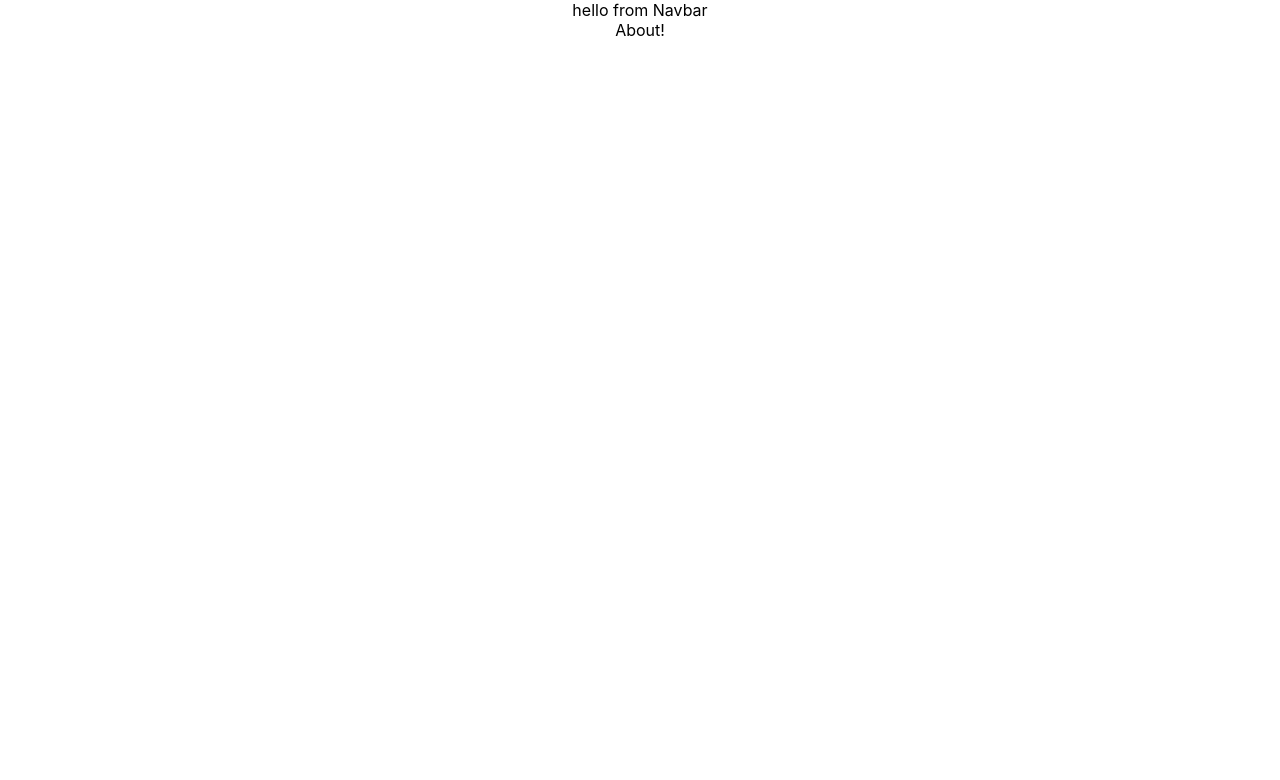
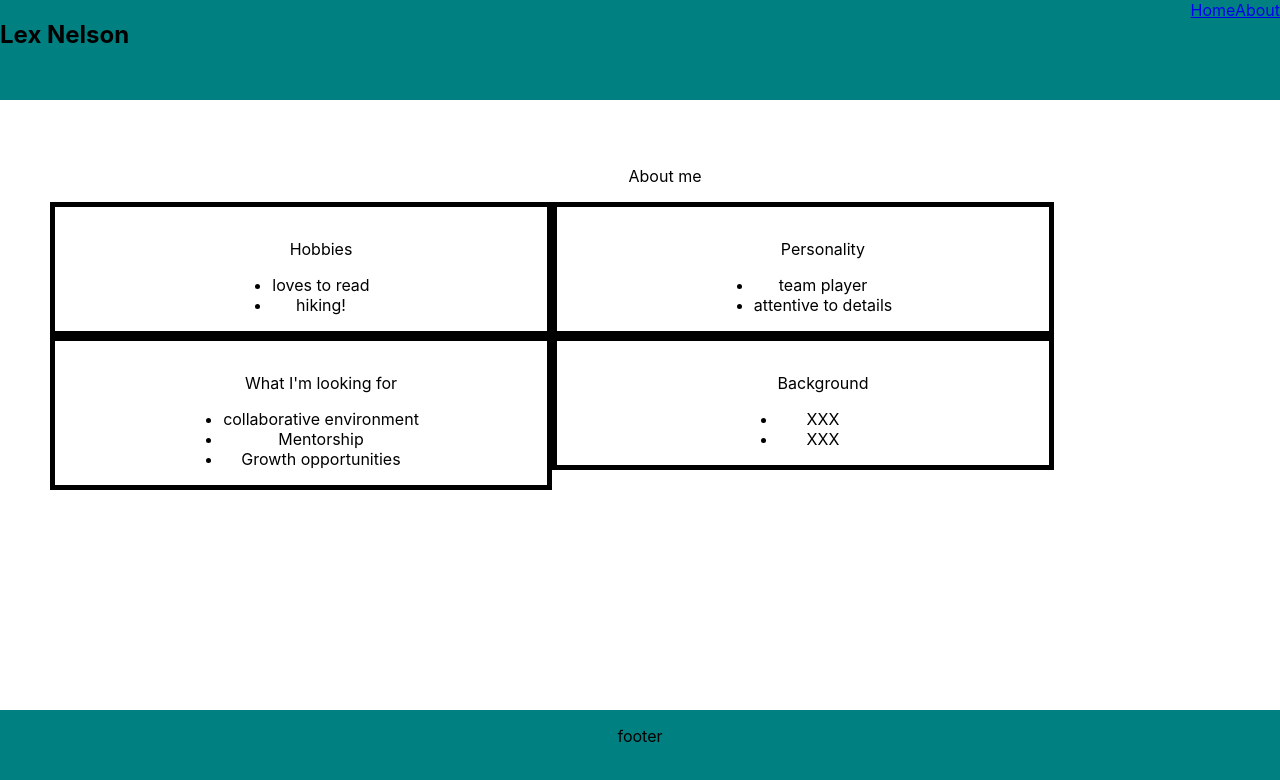
Before and after one commit to lexnelson/personal-website, a React (Create React App) app: page /about in a window 1280 px wide. Shown: the top 780 px of the page. Built offline with nearby package versions, Linux system fonts and the light colour scheme.

Commit message:
added header, footer, about cards

```diff
--- a/src/App.css
+++ b/src/App.css
@@ -36,3 +36,38 @@
     transform: rotate(360deg);
   }
 }
+.aboutCard{
+  height: 400 px;
+  width: 40%;
+  border: black;
+  border-width: 5px;
+  border-style: solid;
+  display: flex;
+  flex-direction: column;
+  /* align-items: center; */
+  flex-flow: row wrap;
+  float: left;
+  /* align-content: center; */
+  justify-content: space-around;
+}
+
+.about-container{
+  align-items: center;
+  padding-top: 50px;
+  padding-left:50px;
+}
+
+.navbar{
+  width: 100%;
+  height: 100px;
+  position: sticky;
+  top: 0px;
+  background-color: teal;
+}
+.footer{
+  width: 100%;
+  height: 90px;
+  position: absolute;
+  bottom: 0px;
+  background-color: teal;
+}
--- a/src/App.js
+++ b/src/App.js
@@ -3,6 +3,7 @@ import './App.css';
 import Home from './Components/Home'
 import Navbar from './Components/Navbar'
 import About from './Components/About'
+import Footer from './Components/Footer'
 
 function App() {
   return (
@@ -16,6 +17,7 @@ function App() {
         <About/>
       </Route>
       </Switch>
+    <Footer/>
     </div>
   );
 }
--- a/src/Components/About.js
+++ b/src/Components/About.js
@@ -1,7 +1,20 @@
+import AboutCards from './AboutCards'
+
 
 function About(){
+
+    const info =[{title: 'Hobbies', notes: ['loves to read', 'hiking!']}, {title: 'Personality', notes: ['team player', 'attentive to details']}, , {title: "What I'm looking for", notes: ['collaborative environment', 'Mentorship', 'Growth opportunities']}, {title: 'Background', notes: ['XXX', 'XXX']}]
     return(
-        <div> About!</div>
+        <div className='about-container' style={{borderWidth: '5px', borderColor: 'black'}}>
+            <p>About me</p>
+            {info.map((info =>{
+                return(
+                    <div >
+                        <AboutCards info={info} />
+                    </div>
+                )
+            }))}
+        </div>
     )
 }
 
--- /dev/null
+++ b/src/Components/AboutCards.js
@@ -0,0 +1,17 @@
+
+
+function AboutCards({info}){
+
+    return(
+        <div className='aboutCard'>
+            <ul>
+             <p>{info.title}</p>
+
+                        {info.notes.map((note)=> {
+                            return(<li>{note}</li>)
+                        })} </ul>
+        </div>
+    )
+}
+
+export default AboutCards
--- /dev/null
+++ b/src/Components/Footer.js
@@ -0,0 +1,11 @@
+
+
+function Footer(){
+    return(
+        <div className='footer'>
+            <p>footer</p>
+        </div>
+    )
+}
+
+export default Footer
--- a/src/Components/Navbar.js
+++ b/src/Components/Navbar.js
@@ -1,8 +1,14 @@
+import { NavLink } from 'react-router-dom'
 
 function Navbar(){
     return(
-        <div>
-            hello from Navbar
+        <div className="navbar">
+            <h2 style={{float: 'left'}}>Lex Nelson</h2>
+            <nav style={{float: 'right'}}>
+                <NavLink to='/'>Home</NavLink>
+                <NavLink to='/about'>About</NavLink>
+            </nav>
+
         </div>
     )
 }
```
